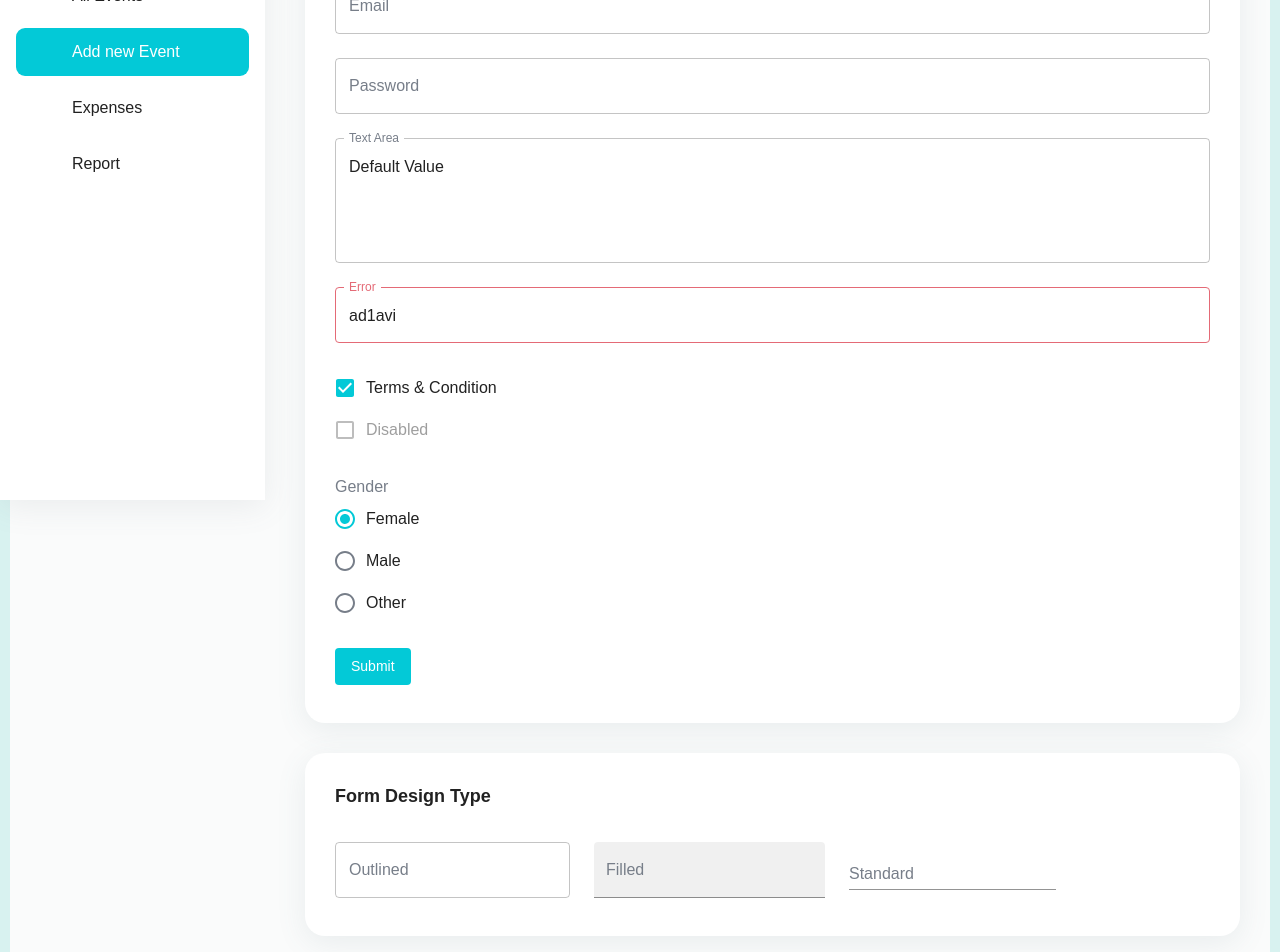
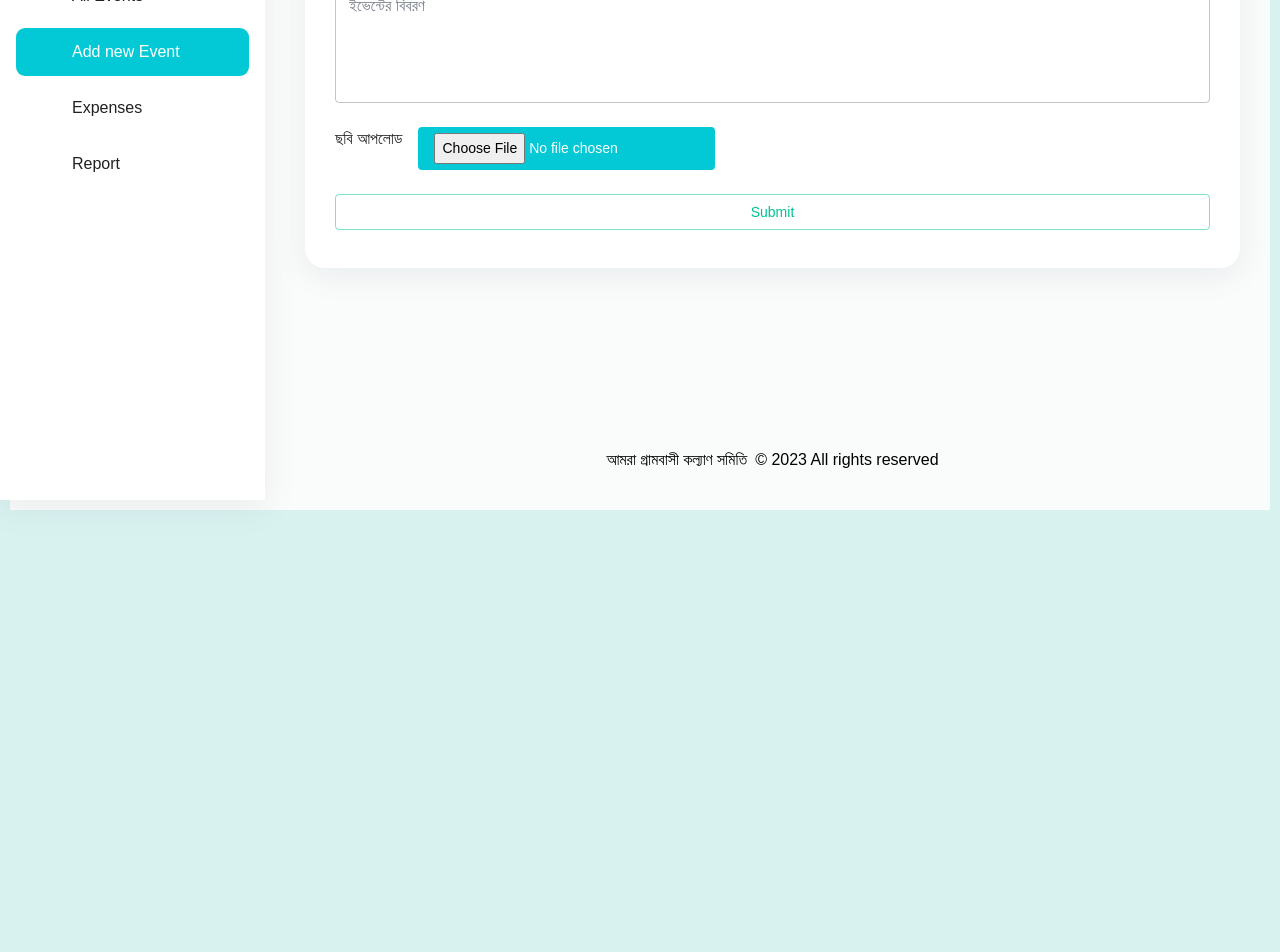
Before and after one commit to GreenerAsraf/grambashi-kollan-somiti, a Next.js app: page /admin/addNewEvent in a window 1280 px wide. Shown: the part 300-1252 px from the top of the page. After the commit the page ends 820 px from the top, so only its background shows below. Built offline with nearby package versions, Linux system fonts and the light colour scheme; some icons are missing; what @material-tailwind/react would draw is missing.

Commit message:
new user  and new event form designed

```diff
--- a/package.json
+++ b/package.json
@@ -19,6 +19,7 @@
     "@fortawesome/free-solid-svg-icons": "^6.4.0",
     "@fortawesome/react-fontawesome": "^0.2.0",
     "@material-tailwind/react": "^1.4.2",
+    "@mui/icons-material": "^5.11.11",
     "@mui/joy": "^5.0.0-alpha.73",
     "@mui/lab": "^5.0.0-alpha.65",
     "@mui/material": "^5.11.15",
--- a/src/pages/admin/addNewEvent.js
+++ b/src/pages/admin/addNewEvent.js
@@ -2,114 +2,68 @@ import {
   Grid,
   Stack,
   TextField,
-  Checkbox,
-  FormGroup,
   FormControlLabel,
   RadioGroup,
   Radio,
   FormLabel,
   FormControl,
-  Button
+  Button,
+  Typography
 } from '@mui/material'
 import BaseCard from '../../features/admin/components/baseCard/BaseCard'
 import { ThemeProvider } from '@mui/material/styles'
 import FullLayout from '@/features/admin/layouts/FullLayout'
 import theme from '../../features/admin/theme/theme'
 
-const addNewEvent = () => {
+const AddNewEvent = () => {
+  const handleSubmit = (e) => {
+    e.preventDefault()
+    const form = e.target
+    const image = form.image.files[0]
+    const formData = new FormData()
+    formData.append('image', image)
+    console.log(formData)
+    const formInfo = {
+      name: form.name.value,
+      address: form.address.value,
+      gender: form.gender.value
+    }
+    console.log(formInfo)
+  }
+
   return (
     <ThemeProvider theme={theme}>
       <FullLayout>
         <Grid container spacing={0}>
           <Grid item xs={12} lg={12}>
-            <BaseCard title='Form Layout'>
+            <BaseCard title='নতুন ইভেন্ট ফর্ম'>
+              <form onSubmit={(e) => handleSubmit(e)}>
                 <Stack spacing={3}>
                   <TextField
+                    name='name'
                     id='name-basic'
-                  label='Name'
-                  variant='outlined'
-                  defaultValue='Nirav Joshi'
-                />
-                <TextField id='email-basic' label='Email' variant='outlined' />
-                <TextField
-                  id='pass-basic'
-                  label='Password'
-                  type='password'
+                    label='ইভেন্টের নাম'
                     variant='outlined'
                   />
                   <TextField
+                    name='address'
                     id='outlined-multiline-static'
-                  label='Text Area'
+                    label='ইভেন্টের বিবরণ'
                     multiline
                     rows={4}
-                  defaultValue='Default Value'
                   />
-                <TextField
-                  error
-                  id='er-basic'
-                  label='Error'
-                  defaultValue='ad1avi'
-                  variant='outlined'
-                />
-                <FormGroup>
-                  <FormControlLabel
-                    control={<Checkbox defaultChecked />}
-                    label='Terms & Condition'
-                  />
-                  <FormControlLabel
-                    disabled
-                    control={<Checkbox />}
-                    label='Disabled'
-                  />
-                </FormGroup>
-                <FormControl>
-                  <FormLabel id='demo-radio-buttons-group-label'>
-                    Gender
-                  </FormLabel>
-                  <RadioGroup
-                    aria-labelledby='demo-radio-buttons-group-label'
-                    defaultValue='female'
-                    name='radio-buttons-group'>
-                    <FormControlLabel
-                      value='female'
-                      control={<Radio />}
-                      label='Female'
-                    />
-                    <FormControlLabel
-                      value='male'
-                      control={<Radio />}
-                      label='Male'
-                    />
-                    <FormControlLabel
-                      value='other'
-                      control={<Radio />}
-                      label='Other'
-                    />
-                  </RadioGroup>
-                </FormControl>
+                  <Stack direction='row' spacing={2}>
+                    <Typography> ছবি আপলোড</Typography>
+                    <Button variant='contained' component='label'>
+                      {/* <PhotoCameraIcon /> */}
+                      <input name='image' accept='image/*' type='file' />
+                    </Button>
                   </Stack>
-              <br />
-              <Button variant='contained' mt={2}>
+                  <Button type='submit' variant='outlined' color='success'>
                     Submit
                   </Button>
-            </BaseCard>
-          </Grid>
-
-          <Grid item xs={12} lg={12}>
-            <BaseCard title='Form Design Type'>
-              <Stack spacing={3} direction='row'>
-                <TextField
-                  id='outlined-basic'
-                  label='Outlined'
-                  variant='outlined'
-                />
-                <TextField id='filled-basic' label='Filled' variant='filled' />
-                <TextField
-                  id='standard-basic'
-                  label='Standard'
-                  variant='standard'
-                />
                 </Stack>
+              </form>
             </BaseCard>
           </Grid>
         </Grid>
@@ -118,4 +72,4 @@ const addNewEvent = () => {
   )
 }
 
-export default addNewEvent
+export default AddNewEvent
```
Also changed, not shown: src/pages/admin/addNewUser.js (+43 -66 lines), 1 other file (tests, documents, lock files or other folders). Lines whose indentation alone changed are shown as unchanged.
